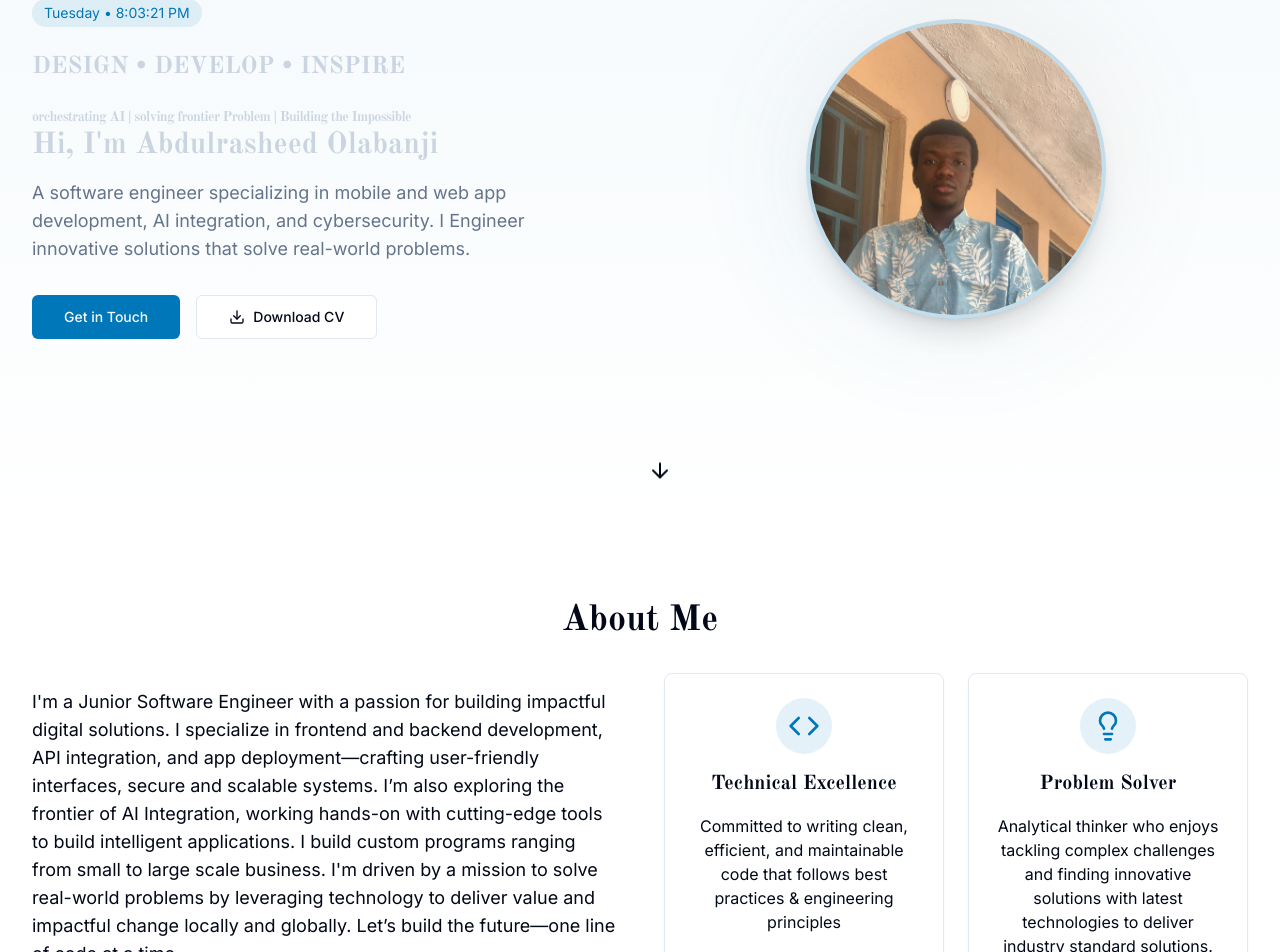
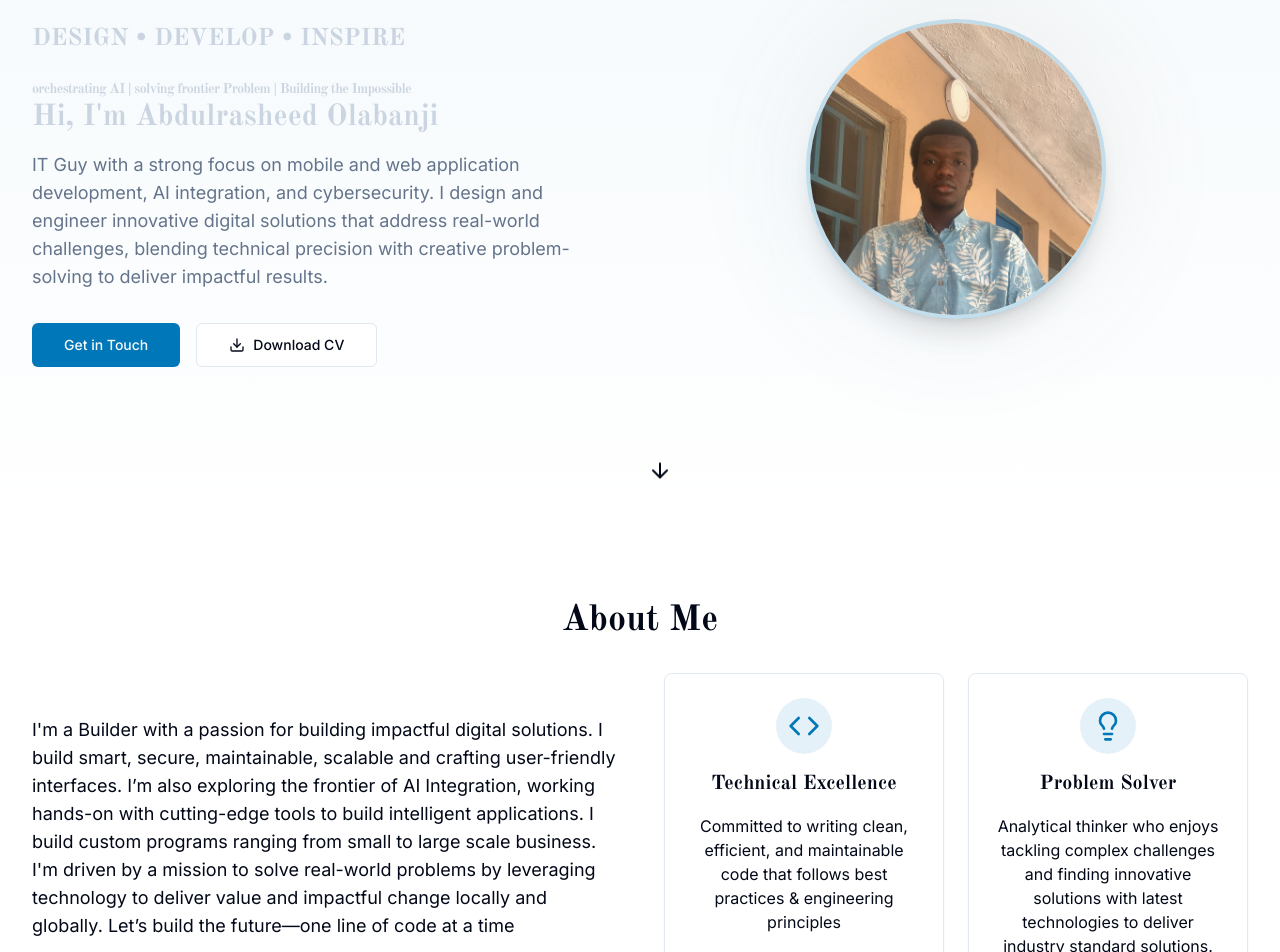
Before and after one commit to Abdul1013/my-Website, a Next.js app: page / in a window 1280 px wide. Shown: the part 263-1215 px from the top of the page. Built offline with nearby package versions, Linux system fonts and the light colour scheme.

Commit message:
fixed grammar issues

```diff
--- a/components/about.tsx
+++ b/components/about.tsx
@@ -41,10 +41,10 @@ export default function About() {
           className="space-y-6"
         >
           <p className="text-lg">
-            I'm a Junior Software Engineer with a passion for building impactful
-            digital solutions. I specialize in frontend and backend development,
-            API integration, and app deployment—crafting user-friendly
-            interfaces, secure and scalable systems. I’m also exploring the
+            I'm a Builder with a passion for building impactful
+            digital solutions. I build smart, secure, maintainable, scalable
+            and crafting user-friendly
+            interfaces. I’m also exploring the
             frontier of AI Integration, working hands-on with cutting-edge tools
             to build intelligent applications.  I build custom  programs ranging from small to large scale business. I'm driven by a
             mission to solve real-world problems by leveraging technology to deliver value and impactful change locally and globally.
--- a/components/footer.tsx
+++ b/components/footer.tsx
@@ -20,7 +20,7 @@ export default function Footer() {
   ]
 
   return (
-    <footer className="bg-primary/5 border-t border-primary/10 mt-16">
+    <footer className="bg-primary/5 border-t border-primary/10 mt-16 w-full">
       <div className="max-w-7xl mx-auto  items-center px-4 py-12 sm:px-6 lg:px-8">
         <div className="grid grid-cols-1 md:grid-cols-3 gap-8 mb-8">
           <div>
--- a/components/hero.tsx
+++ b/components/hero.tsx
@@ -51,7 +51,6 @@ export default function Hero() {
                 <span>{currentDay}</span> • <span>{currentTime}</span>
               </div>
               <h1 className="text-xl md:text-2xl lg:text-2xl font-bold mb-6">
-
                 DESIGN • DEVELOP • INSPIRE
               </h1>
               <motion.h4
@@ -69,9 +68,11 @@ export default function Hero() {
               </h2>
 
               <p className="text-lg mb-8 text-muted-foreground max-w-2xl mx-auto lg:mx-0">
-                A software engineer specializing in mobile and web app
-                development, AI integration, and cybersecurity. I Engineer
-                innovative solutions that solve real-world problems.
+                IT Guy with a strong focus on mobile and web application
+                development, AI integration, and cybersecurity. I design and
+                engineer innovative digital solutions that address real-world
+                challenges, blending technical precision with creative
+                problem-solving to deliver impactful results.
               </p>
             </motion.div>
 
```
Also changed, not shown: components/projects.tsx (+1 -7 lines). Lines whose indentation alone changed are shown as unchanged.
